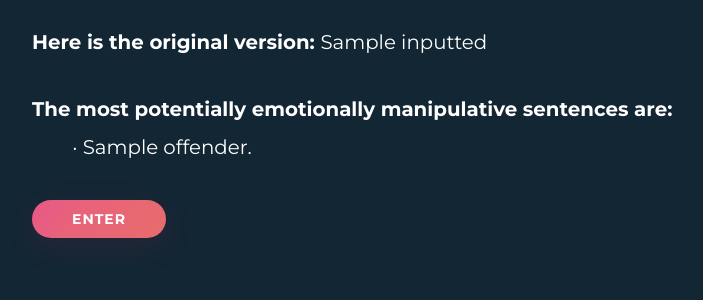
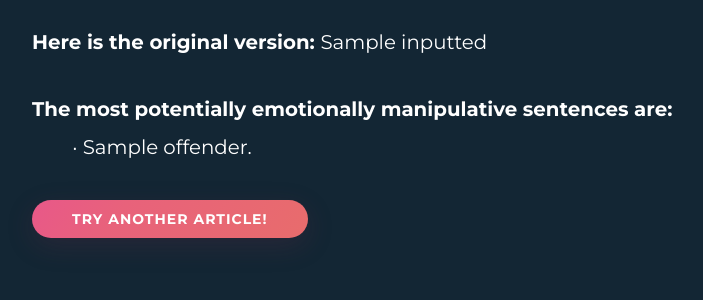
Before and after one commit to leahuriarte/biasbegone, a Flask app: template templates/results.html in a window 1280 px wide. Shown: the part 251-551 px from the top of the page, without its empty margins (68-771 px from the left). Run offline with Flask 2, Linux system fonts and the light colour scheme; the template is opened without the code that fills it: most values are stand-ins (such as "Sample title", 1, 10 or a date in 2020).

Commit message:
Update results.html

```diff
--- a/templates/results.html
+++ b/templates/results.html
@@ -62,7 +62,7 @@
         <p> and </p>
         <h>{{ offenders[1] }}</h> -->
          <form action="/" method = "GET">
-            <input class="btn btn-orange border-none btn-rounded-corner class="icon-on-button" class="ion-ios-arrow-thin-right"type = "submit" value = "Enter" /></i><!-- Put the application here -->
+            <input style="text-align: center;" class="btn btn-orange border-none btn-rounded-corner class="icon-on-button" class="ion-ios-arrow-thin-right"type = "submit" value = "Try Another Article!" /></i><!-- Put the application here -->
          </form>
     </div>
 
```
